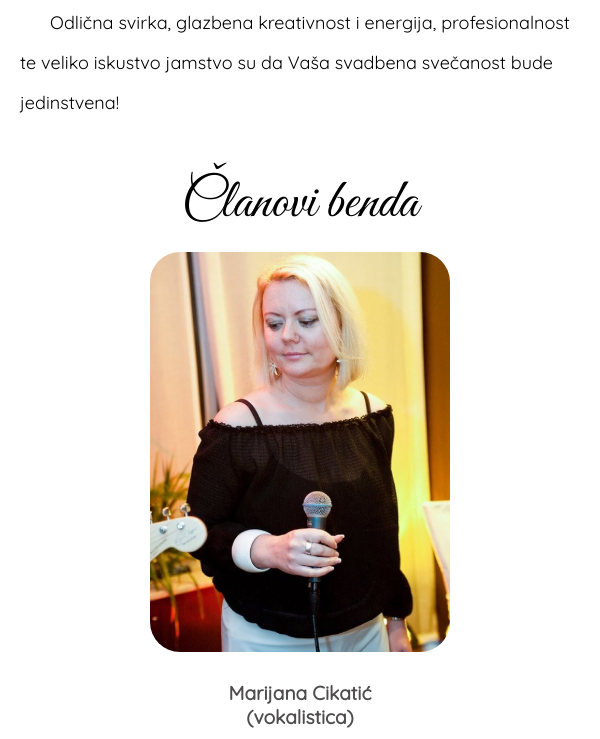
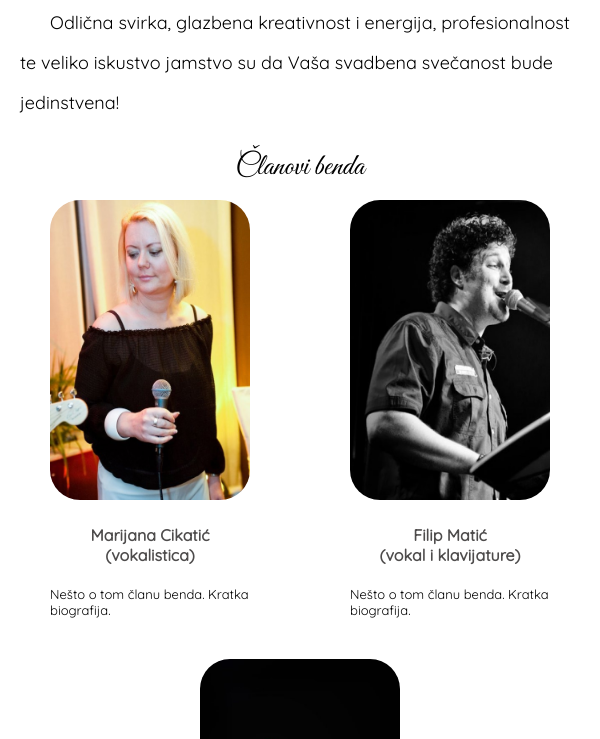
Before and after one commit to ptadic00/Korisnicka-sucelja-projekt, a Gatsby site: page / in a window 600 px wide. Shown: the part 984-1723 px from the top of the page. Built offline with nearby package versions, Linux system fonts and the light colour scheme; Gatsby itself is replaced by a stand-in of ours.

Commit message:
Responsive BandMembers

```diff
--- a/src/components/BandMembers/style.module.css
+++ b/src/components/BandMembers/style.module.css
@@ -51,3 +51,61 @@
 .member1:hover {
     transform: scale(1.05);
 }
+
+@media screen and (min-width:750px) and (max-width:1025px)
+{
+    .title {
+        font-size: 45px;
+    }
+}
+
+@media screen and (min-width:600px) and (max-width:1025px)
+{
+    .member1{
+        width: 250px;
+    }
+
+    .member_img{
+        width: 250px;
+        height: 350px;
+    }
+
+    .memberName {
+        font-size: large;
+    }
+
+    .descr {
+        font-size: medium;
+    }
+}
+
+@media screen and  (min-width:600px) and (max-width:750px)
+{
+    .title {
+        font-size: 40px;
+    }
+}
+
+@media screen and  (max-width:600px)
+{
+    .title {
+        font-size: 30px;
+    }
+
+    .member1{
+        width: 200px;
+    }
+
+    .member_img{
+        width: 200px;
+        height: 300px;
+    }
+
+    .memberName {
+        font-size: medium;
+    }
+
+    .descr {
+        font-size: small;
+    }
+}
```
